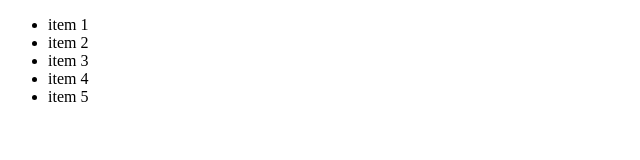
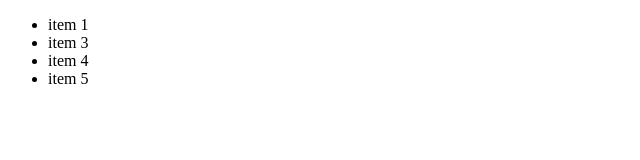
Before and after one commit to connienjoy/newGitTest, a plain HTML site: page index.html in a window 1280 px wide. Shown: the full height of the page, 0-640 px from the left. Drawn offline with Linux system fonts and the light colour scheme.

Commit message:
del item 2

```diff
--- a/index.html
+++ b/index.html
@@ -27,7 +27,6 @@
     <module-one>
         <ul>
             <li>item 1</li>
-            <li>item 2</li>
             <li>item 3</li>
             <li>item 4</li>
             <li>item 5</li>
```
